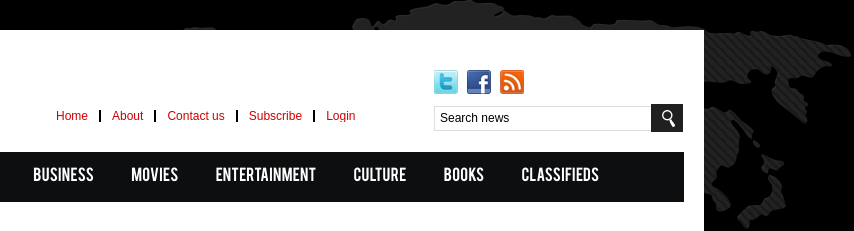
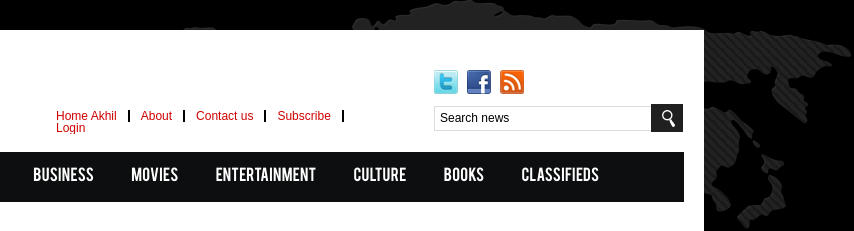
Before and after one commit to Akhil-Yuga/Mazhavil-Colours, a plain HTML site: page index.html in a window 1280 px wide. Shown: the top 231 px of the page, 426-1280 px from the left. Drawn offline with Linux system fonts and the light colour scheme.

Commit message:
Update index.html

```diff
--- a/index.html
+++ b/index.html
@@ -18,7 +18,7 @@
       <div class="logo floatleft"><a href="#"><img src="images/logo.png" alt="" /></a></div>
       <div class="top_menu floatleft">
         <ul>
-          <li><a href="index.html">Home</a></li>
+          <li><a href="index.html">Home Akhil</a></li>
           <li><a href="#">About</a></li>
           <li><a href="#">Contact us</a></li>
           <li><a href="#">Subscribe</a></li>
```
